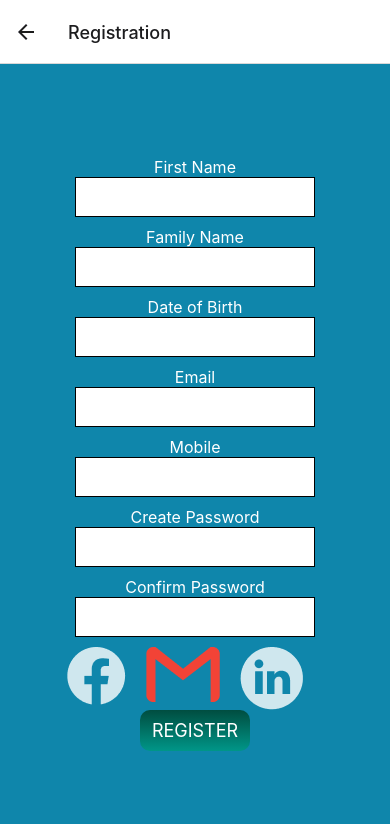
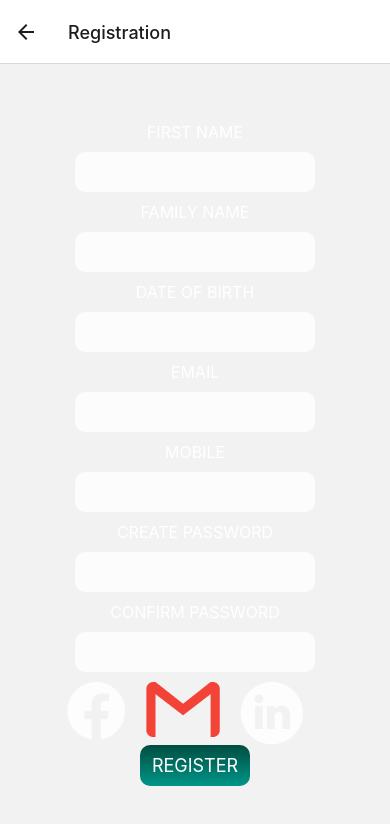
Before and after one commit to glockstory/psyscan, a React Native app: screen /Registration in a window 390 px wide. Shown: the top 824 px of the page. Built offline with nearby package versions, Linux system fonts and the light colour scheme.

Commit message:
commit-gradient

```diff
--- a/components/Buttons/BlueButton.js
+++ b/components/Buttons/BlueButton.js
@@ -4,10 +4,7 @@ import { LinearGradient } from "expo-linear-gradient";
 import { TouchableOpacity, Text } from "react-native";
 const BlueButton = ({ onPress, title }) => (
   <TouchableOpacity onPress={onPress}>
-    <LinearGradient
-      colors={["#004d40", "#009688"]}
-      style={buttonStyles.appButtonContainer}
-    >
+    <LinearGradient colors={"#00BCD7"} style={buttonStyles.appButtonContainer}>
       <Text style={buttonStyles.appButtonText}>{title}</Text>
     </LinearGradient>
   </TouchableOpacity>
--- a/components/RegistrationPage.js
+++ b/components/RegistrationPage.js
@@ -8,13 +8,13 @@ import TextInputWrapper from "./TextInputWrapper";
 function RegistrationPage() {
   return (
     <SafeAreaView style={styles.centered}>
-      <TextInputWrapper name="First Name"></TextInputWrapper>
-      <TextInputWrapper name="Family Name"></TextInputWrapper>
-      <TextInputWrapper name="Date of Birth"></TextInputWrapper>
-      <TextInputWrapper name="Email"></TextInputWrapper>
-      <TextInputWrapper name="Mobile"></TextInputWrapper>
-      <TextInputWrapper name="Create Password"></TextInputWrapper>
-      <TextInputWrapper name="Confirm Password"></TextInputWrapper>
+      <TextInputWrapper name="FIRST NAME"></TextInputWrapper>
+      <TextInputWrapper name="FAMILY NAME"></TextInputWrapper>
+      <TextInputWrapper name="DATE OF BIRTH"></TextInputWrapper>
+      <TextInputWrapper name="EMAIL"></TextInputWrapper>
+      <TextInputWrapper name="MOBILE"></TextInputWrapper>
+      <TextInputWrapper name="CREATE PASSWORD"></TextInputWrapper>
+      <TextInputWrapper name="CONFIRM PASSWORD"></TextInputWrapper>
       <IconRow></IconRow>
       <GradientButton title="Register"></GradientButton>
     </SafeAreaView>
--- a/components/WelcomePage.js
+++ b/components/WelcomePage.js
@@ -1,5 +1,6 @@
 import React from "react";
-import { Button, Text, Image, SafeAreaView } from "react-native";
+import { Button, Text, Image, View } from "react-native";
+import { LinearGradient } from "expo-linear-gradient";
 import { styles } from "../styles/style";
 
 export default function WelcomePage({ navigation }) {
@@ -7,10 +8,13 @@ export default function WelcomePage({ navigation }) {
     navigation.navigate("Login");
   };
   return (
-    <SafeAreaView style={styles.centered}>
+    <LinearGradient
+      style={[styles.gradient, styles.centered]}
+      colors={["red", "yellow"]}
+    >
       <Text style={styles.welcomeTo}>WELCOME TO</Text>
       <Image source={require("../assets/logo.png")} style={styles.logo} />
       <Button title={"Lets start"} onPress={loadScene} />
-    </SafeAreaView>
+    </LinearGradient>
   );
 }
--- a/package.json
+++ b/package.json
@@ -15,18 +15,19 @@
     "expo": "~45.0.0",
     "expo-app-loading": "^2.0.0",
     "expo-font": "^10.1.0",
+    "expo-linear-gradient": "~11.3.0",
     "expo-status-bar": "~1.3.0",
     "react": "17.0.2",
     "react-dom": "17.0.2",
     "react-native": "0.68.2",
+    "react-native-drop-shadow": "^0.0.4",
     "react-native-gesture-handler": "~2.2.1",
     "react-native-linear-gradient": "^2.6.2",
     "react-native-router": "^0.2.1",
     "react-native-safe-area-context": "^4.2.4",
     "react-native-screens": "~3.11.1",
     "react-native-svg": "12.3.0",
-    "react-native-web": "0.17.7",
-    "expo-linear-gradient": "~11.3.0"
+    "react-native-web": "0.17.7"
   },
   "devDependencies": {
     "@babel/core": "^7.12.9"
--- a/styles/style.js
+++ b/styles/style.js
@@ -5,7 +5,6 @@ export const styles = StyleSheet.create({
     flex: 1,
     justifyContent: "center",
     alignItems: "center",
-        backgroundColor: "#0F86AB",
   },
   title: {
     fontSize: 18,
@@ -17,29 +16,37 @@ export const styles = StyleSheet.create({
   },
   welcomeTo: {
     position: "relative",
-          fontFamily:'Roboto',
-          fontStyle: 'normal',
+    fontFamily: "Roboto",
+    fontStyle: "normal",
     fontSize: 40,
-          color: 'white',
+    color: "white",
   },
   logo: {
     position: "relative",
     height: 400,
     width: 400,
-          marginLeft: '17%'
+    marginLeft: "17%",
   },
   registrationText: {
     fontSize: 25,
-          color: "white"
+    color: "white",
   },
   input: {
     borderWidth: 1,
-        backgroundColor:"white",
+    backgroundColor: "white",
     width: 240,
     height: 40,
-        padding: 10
+    padding: 10,
+    borderRadius: 10,
+    opacity: 0.8,
+    borderWidth: 0,
+    marginTop: 10,
   },
   spaceIcons: {
     marginRight: 20,
-      }
+  },
+  gradient: {
+    height: "100%",
+    width: "100%",
+  },
 });
```
Also changed, not shown: 1 other file (tests, documents, lock files or other folders). Lines whose indentation alone changed are shown as unchanged.
